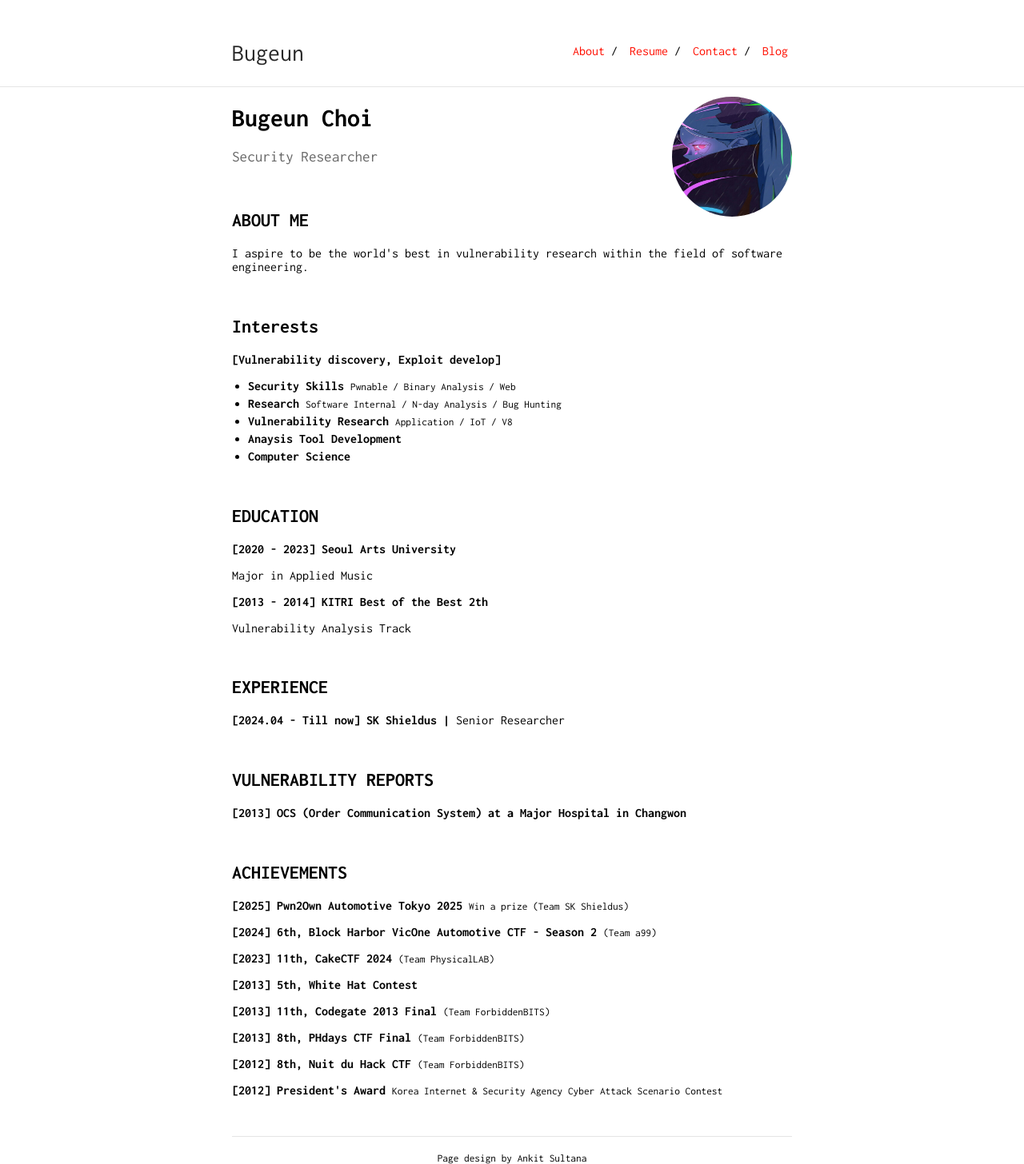
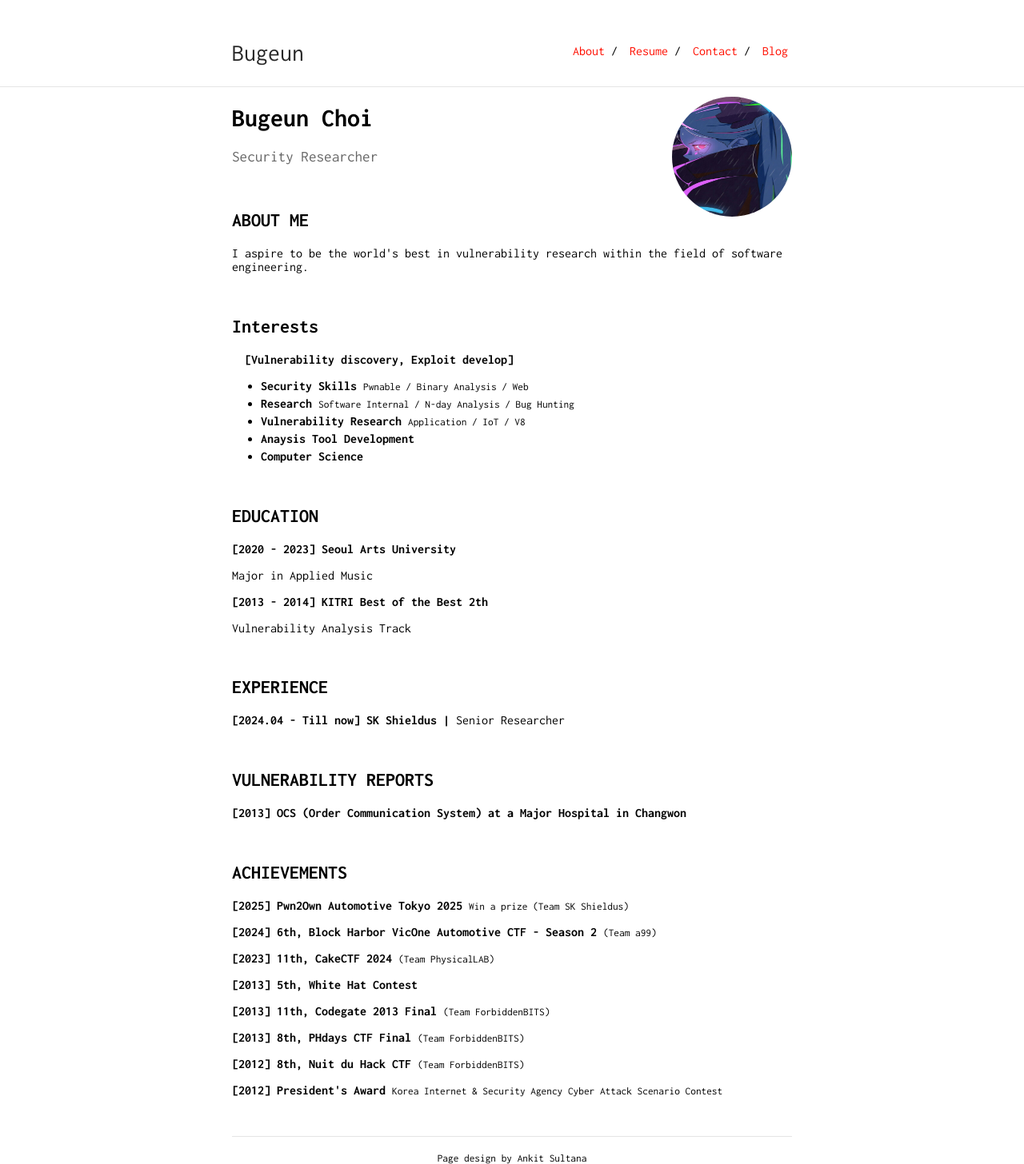
Before and after one commit to Bugeun/bugeun.github.io, a Jekyll site: the page built from index.md, in a window 1280 px wide. Shown: the whole page at 80% size. Built offline with Jekyll 4.4.1, drawn with Linux system fonts in a browser that asks for light colours.

Commit message:
Update index.md

```diff
--- a/index.md
+++ b/index.md
@@ -27,7 +27,7 @@ Security Researcher
 -->
 
 ## Interests
-<section>
+<section style="padding-left: 1em;">
 <b>[Vulnerability discovery, Exploit develop]</b>
   <ul>
     <li>
```
